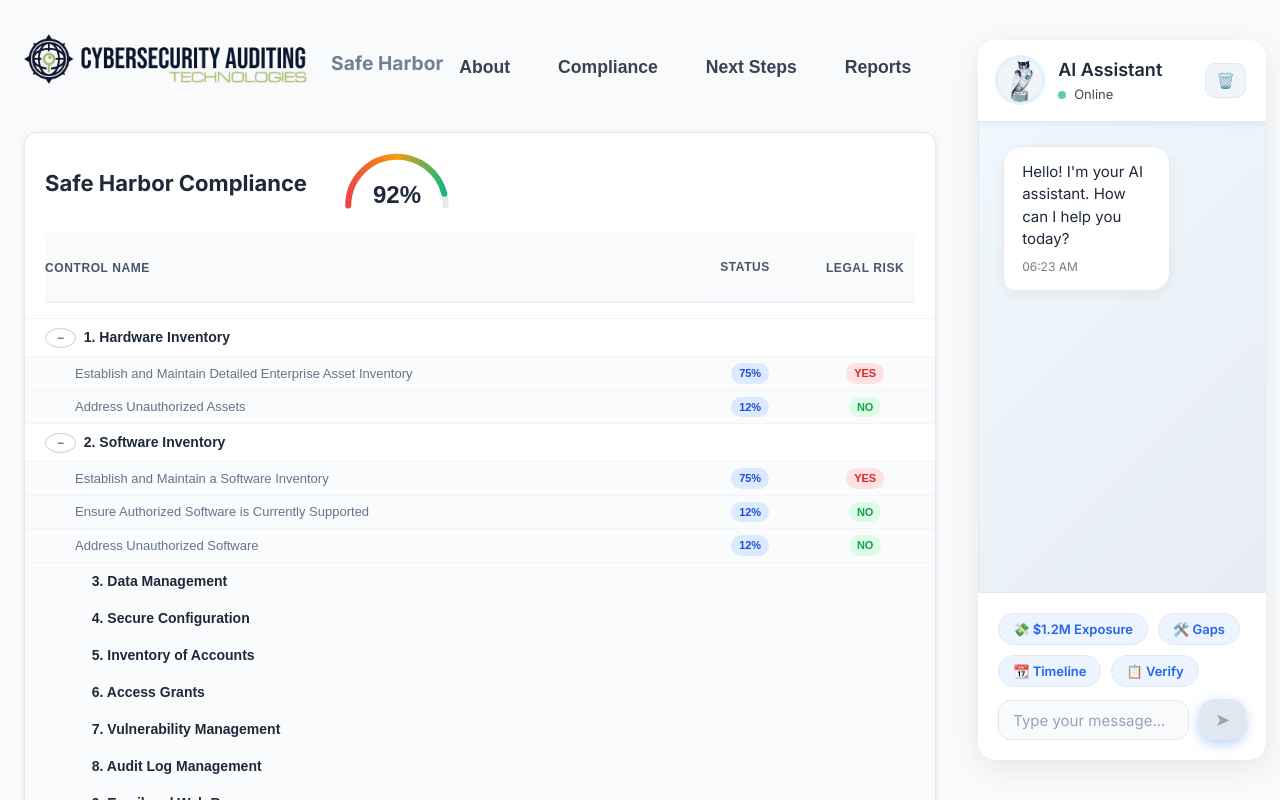
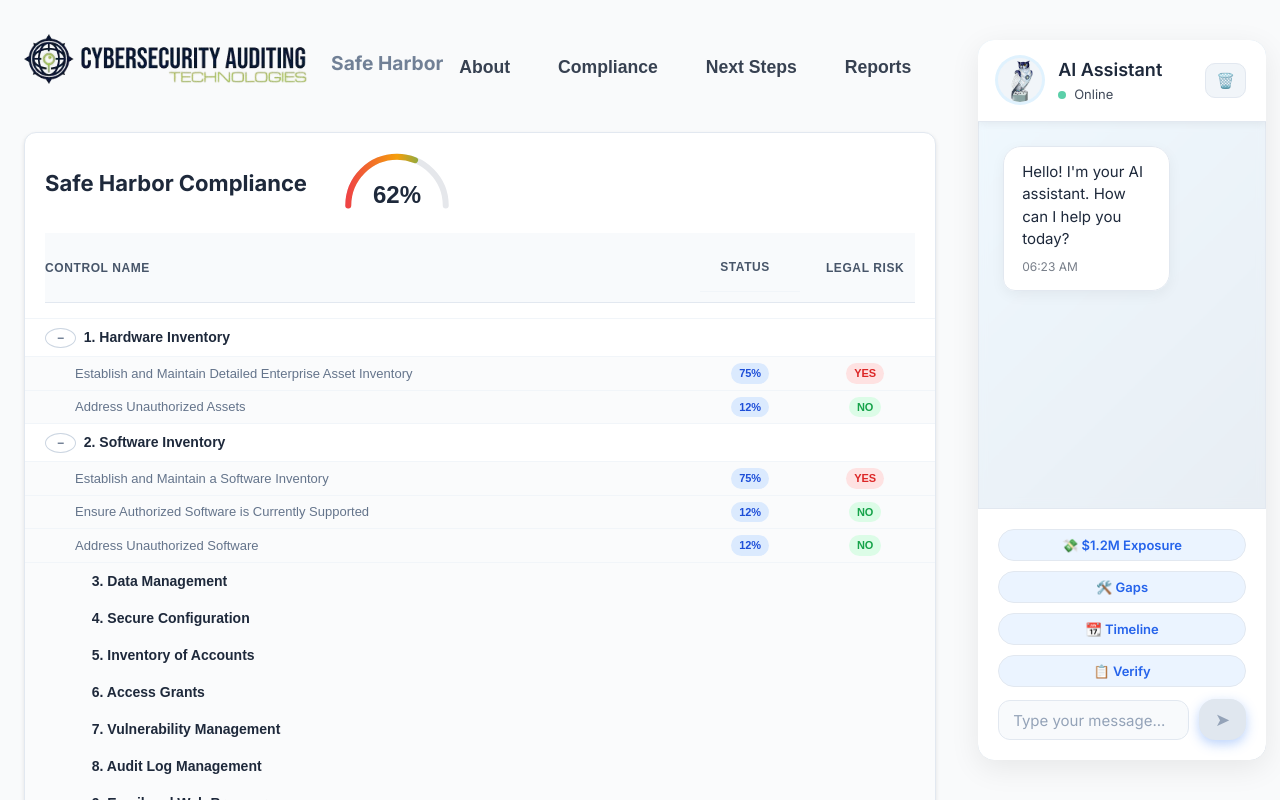
Before and after one commit to thisisahmad/eddi, a React (Vite) app: page /eddi/main in a window 1280 px wide. Both pictures are taken after a click on the link "Compliance". Shown: the top 800 px of the page. Built offline with nearby package versions, Linux system fonts and the light colour scheme.

Commit message:
updated chat box quick messages

```diff
--- a/src/components/ChatBox.css
+++ b/src/components/ChatBox.css
@@ -245,7 +245,7 @@
 }
 
 .quick-actions {
-  display: flex;
+  display: grid;
   gap: 10px;
   margin-bottom: 12px;
   flex-wrap: wrap;
--- a/src/components/CompliancePage.jsx
+++ b/src/components/CompliancePage.jsx
@@ -6,7 +6,7 @@ import ScoreSection from './ScoreSection';
 
 export default function CompliancePage() {
   const [currentScore, setCurrentScore] = useState(0)
-  const [targetScore] = useState(92)
+  const [targetScore] = useState(62)
   const [expandedSections, setExpandedSections] = useState({
     "hardware-inventory": true,
     "software-inventory": true,
```
